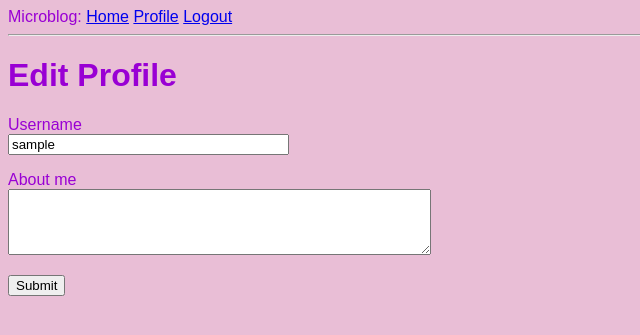
After one commit to justingroves/flask_test_app, a Flask app: page /edit_profile in a window 1280 px wide. The commit adds this page. Shown: the top 335 px of the page, without its empty margins (0-640 px from the left). Run offline with Flask 3, Linux system fonts and the light colour scheme; the visitor is signed in with stand-in values (Sample User, id 1); data comes from the database, SQL or seed files in the repository; both versions use the stored data as it was after the commit.

Commit message:
Add: (Chpt VI) Profile Page and Avatars

```diff
--- a/app/forms.py
+++ b/app/forms.py
@@ -1,6 +1,12 @@
 from flask_wtf import FlaskForm
-from wtforms import StringField, PasswordField, BooleanField, SubmitField
-from wtforms.validators import ValidationError, DataRequired, Email, EqualTo
+from wtforms import (
+    StringField, PasswordField, BooleanField, SubmitField,
+    TextAreaField
+)
+from wtforms.validators import (
+    ValidationError, DataRequired, Email, EqualTo,
+    Length
+)
 import sqlalchemy as sa
 from app import db
 from app.models import User
@@ -30,3 +36,8 @@ class RegistrationForm(FlaskForm):
             User.email == email.data))
         if user is not None:
             raise ValidationError('Please use a different email address.')
+
+class EditProfileForm(FlaskForm):
+    username = StringField('Username', validators=[DataRequired()])
+    about_me = TextAreaField('About me', validators=[Length(min=0, max=140)])
+    submit = SubmitField('Submit')
--- a/app/models.py
+++ b/app/models.py
@@ -5,6 +5,7 @@ from werkzeug.security import generate_password_hash, check_password_hash
 import sqlalchemy as sa
 import sqlalchemy.orm as so
 from app import db, login
+from hashlib import md5
 
 class User(UserMixin, db.Model):
     id: so.Mapped[int] = so.mapped_column(primary_key=True)
@@ -17,6 +18,10 @@ class User(UserMixin, db.Model):
     posts: so.WriteOnlyMapped['Post'] = so.relationship(
         back_populates='author')
 
+    about_me: so.Mapped[Optional[str]] = so.mapped_column(sa.String(140))
+    last_seen: so.Mapped[Optional[datetime]] = so.mapped_column(
+        default=lambda: datetime.now(timezone.utc))
+
     def __repr__(self):
         return '<User {}>'.format(self.username)
 
@@ -25,6 +30,10 @@ class User(UserMixin, db.Model):
 
     def check_password(self, password):
         return check_password_hash(self.password_hash, password)
+
+    def avatar(self, size):
+        digest = md5(self.email.lower().encode('utf-8')).hexdigest()
+        return f'https://www.gravatar.com/avatar/{digest}?d=identicon&s={size}'
 
 class Post(db.Model):
     id: so.Mapped[int] = so.mapped_column(primary_key=True)
--- a/app/routes.py
+++ b/app/routes.py
@@ -5,10 +5,17 @@ from flask_login import (
     current_user, login_user, logout_user, login_required
 )
 from app import app, db
-from app.forms import LoginForm, RegistrationForm
+from app.forms import LoginForm, RegistrationForm, EditProfileForm
 from app.models import User
+from datetime import datetime, timezone
 from urllib.parse import urlsplit
 import sqlalchemy as sa
+
+@app.before_request
+def before_request():
+    if current_user.is_authenticated:
+        current_user.last_seen = datetime.now(timezone.utc)
+        db.session.commit()
 
 @app.route('/')
 @app.route('/index')
@@ -62,3 +69,29 @@ def register():
         flash('Congratulations, you are now a registered user!')
         return redirect(url_for('login'))
     return render_template('register.html', title='Register', form=form)
+
+@app.route('/user/<username>')
+@login_required
+def user(username):
+    user = db.first_or_404(sa.select(User).where(User.username == username))
+    posts = [
+        {'author': user, 'body': 'Test post #1'},
+        {'author': user, 'body': 'Test post #2'}
+    ]
+    return render_template('user.html', user=user, posts=posts)
+
+@app.route('/edit_profile', methods=['GET', 'POST'])
+@login_required
+def edit_profile():
+    form = EditProfileForm()
+    if form.validate_on_submit():
+        current_user.username = form.username.data
+        current_user.about_me = form.about_me.data
+        db.session.commit()
+        flash('Your changes have been saved.')
+        return redirect(url_for('edit_profile'))
+    elif request.method == 'GET':
+        form.username.data = current_user.username
+        form.about_me.data = current_user.about_me
+    return render_template('edit_profile.html', title='Edit Profile',
+                           form=form)
--- /dev/null
+++ b/app/templates/_post.html
@@ -0,0 +1,6 @@
+<table>
+    <tr valign="top">
+        <td><img src="{{ post.author.avatar(36) }}"></td>
+        <td>{{ post.author.username }} says:<br>{{ post.body }}</td>
+    </tr>
+</table>
--- a/app/templates/base.html
+++ b/app/templates/base.html
@@ -1,6 +1,13 @@
 <!DOCTYPE html>
 <html lang="en">
   <head>
+    <style>
+        body {
+            background-color: #E9BED6;
+            color: #9900d4;
+            font-family: Arial, sans-serif;
+        }
+    </style>
     <meta charset="utf-8" />
     <meta name="keywords" content="foo,bar" />
     <meta name="description" content="foo" />
@@ -17,6 +24,7 @@
       {% if current_user.is_anonymous %}
       <a href="{{ url_for('login') }}">Login</a>
       {% else %}
+      <a href="{{ url_for('user', username=current_user.username) }}">Profile</a>
       <a href="{{ url_for('logout') }}">Logout</a>
       {% endif %}
     </div>
--- /dev/null
+++ b/app/templates/edit_profile.html
@@ -0,0 +1,23 @@
+{% extends "base.html" %}
+
+{% block content %}
+    <h1>Edit Profile</h1>
+    <form action="" method="post">
+        {{ form.hidden_tag() }}
+        <p>
+            {{ form.username.label }}<br>
+            {{ form.username(size=32) }}<br>
+            {% for error in form.username.errors %}
+            <span style="color: red;">[{{ error }}]</span>
+            {% endfor %}
+        </p>
+        <p>
+            {{ form.about_me.label }}<br>
+            {{ form.about_me(cols=50, rows=4) }}<br>
+            {% for error in form.about_me.errors %}
+            <span style="color: red;">[{{ error }}]</span>
+            {% endfor %}
+        </p>
+        <p>{{ form.submit() }}</p>
+    </form>
+{% endblock content %}
```
Also changed, not shown: app/templates/user.html (added, +22 -0 lines), migrations/versions/c9da31d70fc0_new_fields_in_user_model.py (added, +34 -0 lines), app.db.
